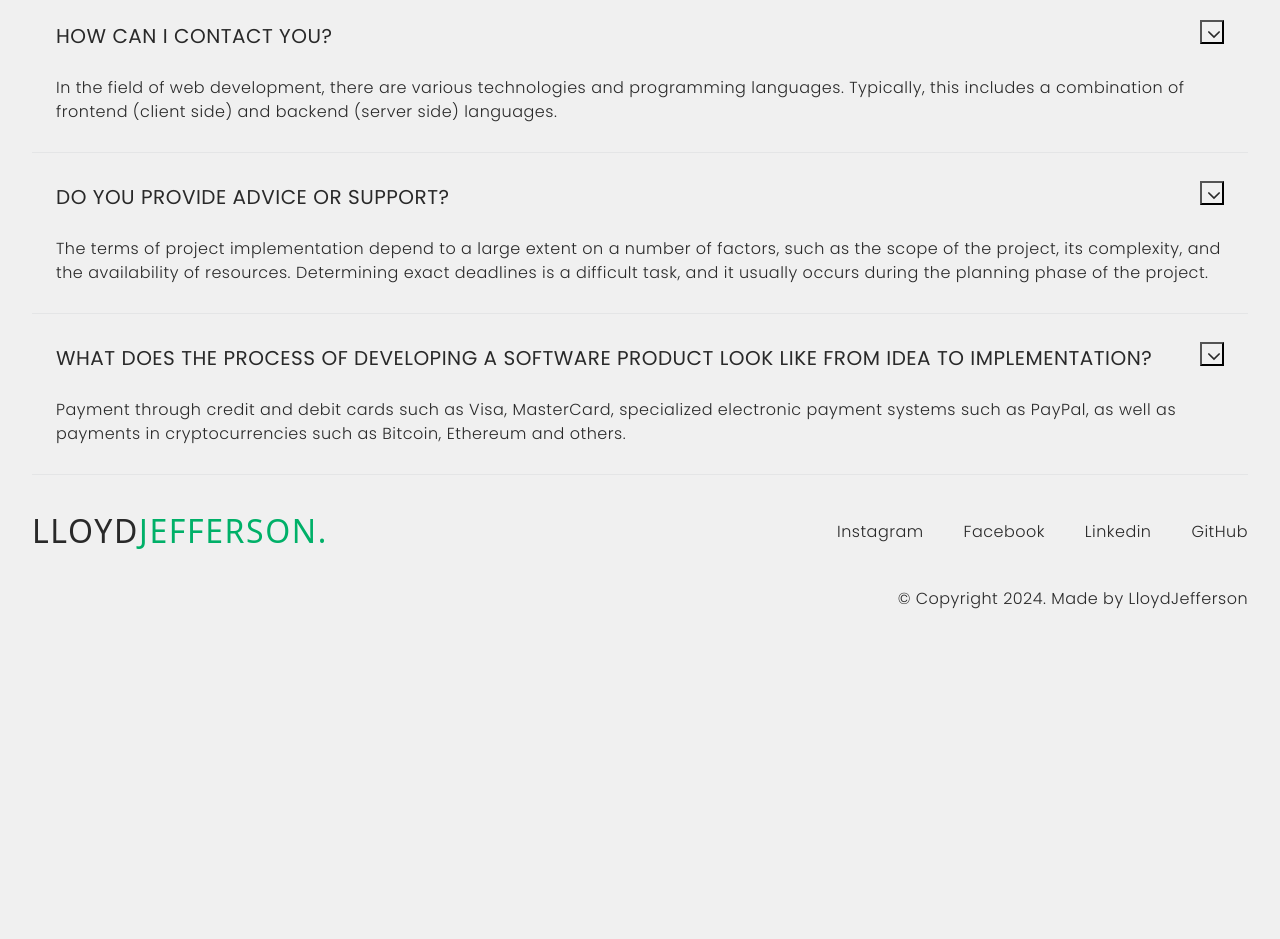
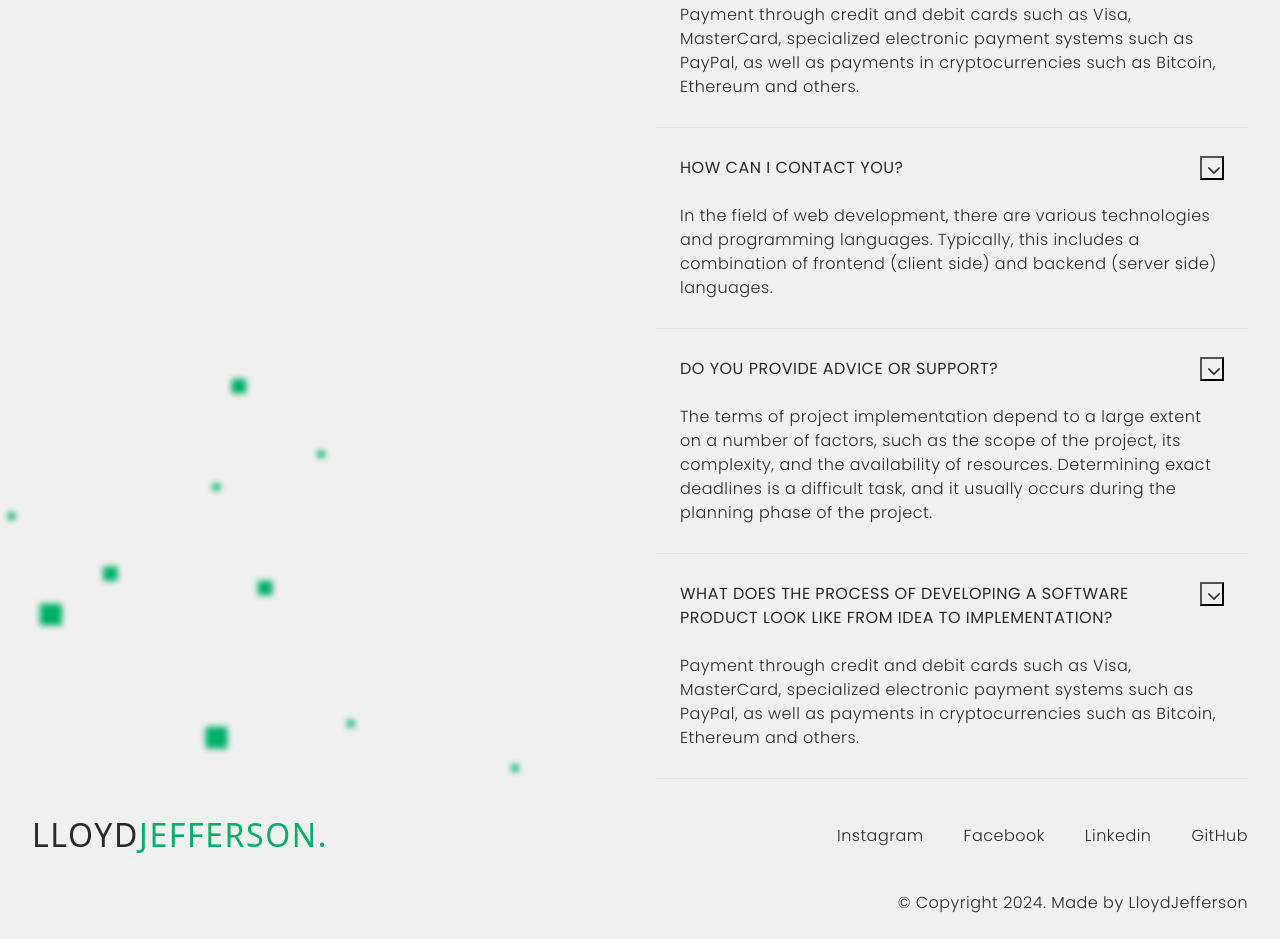
Before and after one commit to tms-zngs/js-team-17, a website built with Vite: page src/index.html in a window 1280 px wide. Shown: the part 894-1833 px from the top of the page. Before the commit the page ends 1529 px from the top, so only its background shows below. Built offline with nearby package versions, Linux system fonts and the light colour scheme; what accordion-js would draw is missing.

Commit message:
Додає decctop css
Потребує доопрацювання

```diff
--- a/src/css/faq.css
+++ b/src/css/faq.css
@@ -4,6 +4,7 @@
 }
 
 .faq-title {
+  text-transform: uppercase;
   font-size: 52px;
   line-height: 64px;
   letter-spacing: 1.8px;
@@ -101,7 +102,46 @@ body.dark-mode .faq-item.ac-active {
 
 }
 
-/* @media screen and (min-width: 1280px) {
+@media screen and (min-width: 1280px) {
 
+.faq {
+  position: relative;
+  overflow: hidden;
+  }
 
-} */
+.faq .container {
+  position: relative;
+  display: flex;
+  max-width: 1280px;
+  }
+
+.faq-background {
+  position: absolute;
+  bottom: 0;
+  left: 0;
+  width: 526px;
+  height: 408px;
+  background-image: url('../img/decor/decor-faq-desktop.png');
+  background-repeat: no-repeat;
+  background-size: 526px 408px;
+  background-position: left bottom;
+  pointer-events: none;
+  z-index: -1;
+}
+
+.faq-title {
+  width: 520px;
+  margin-right: 104px;
+  margin-bottom: 40px;
+}
+
+.faq-list{
+  margin-top: 276px;
+}
+
+.faq-question-title {
+  font-size: 16px;
+  line-height: 24px;
+}
+
+}
--- a/src/partials/faq.html
+++ b/src/partials/faq.html
@@ -1,4 +1,5 @@
 <section class="faq faq section" id="faq">
+  <div class="faq-background"></div>
   <div class="container">
     <h2 class="faq-title">
       Frequently Asked
```
